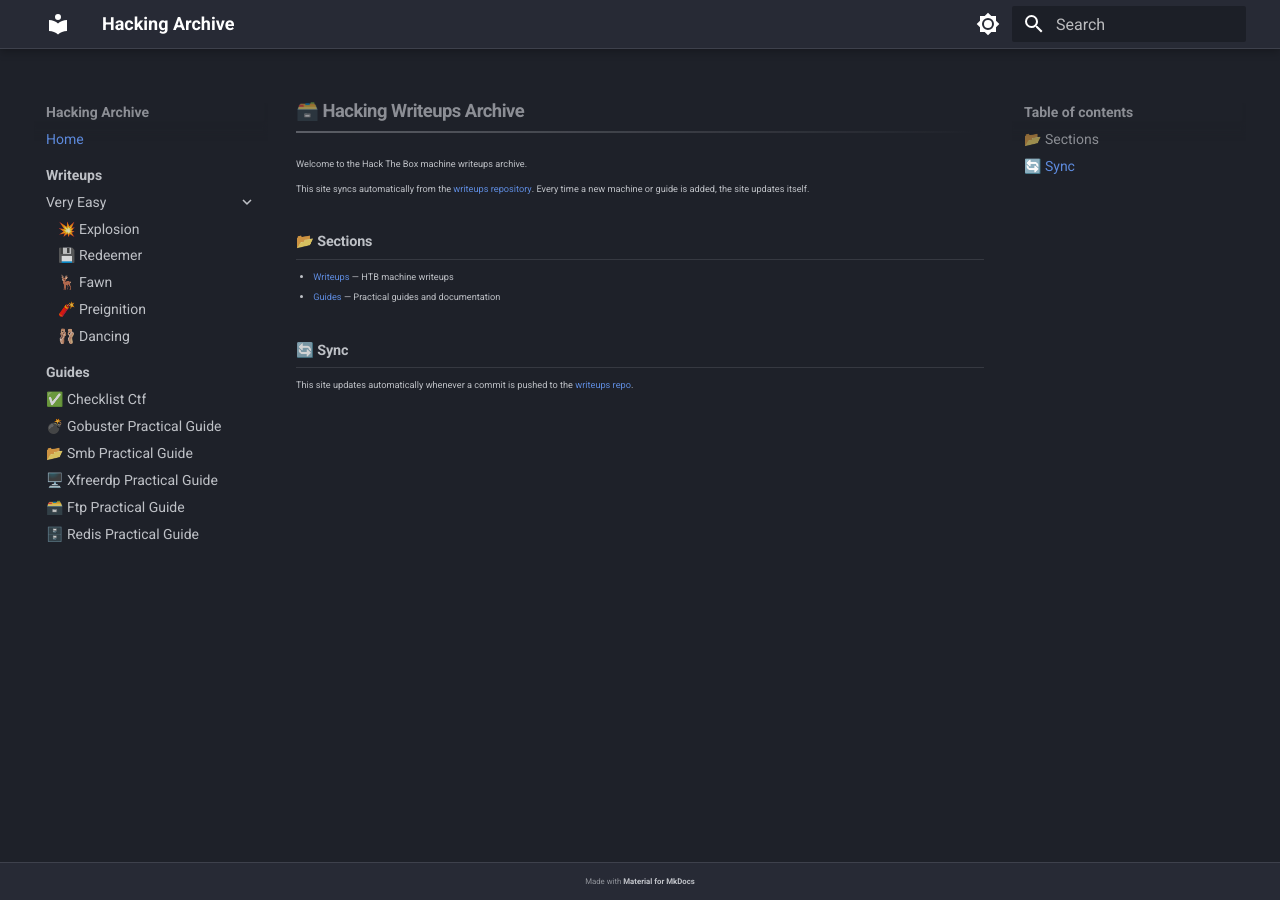
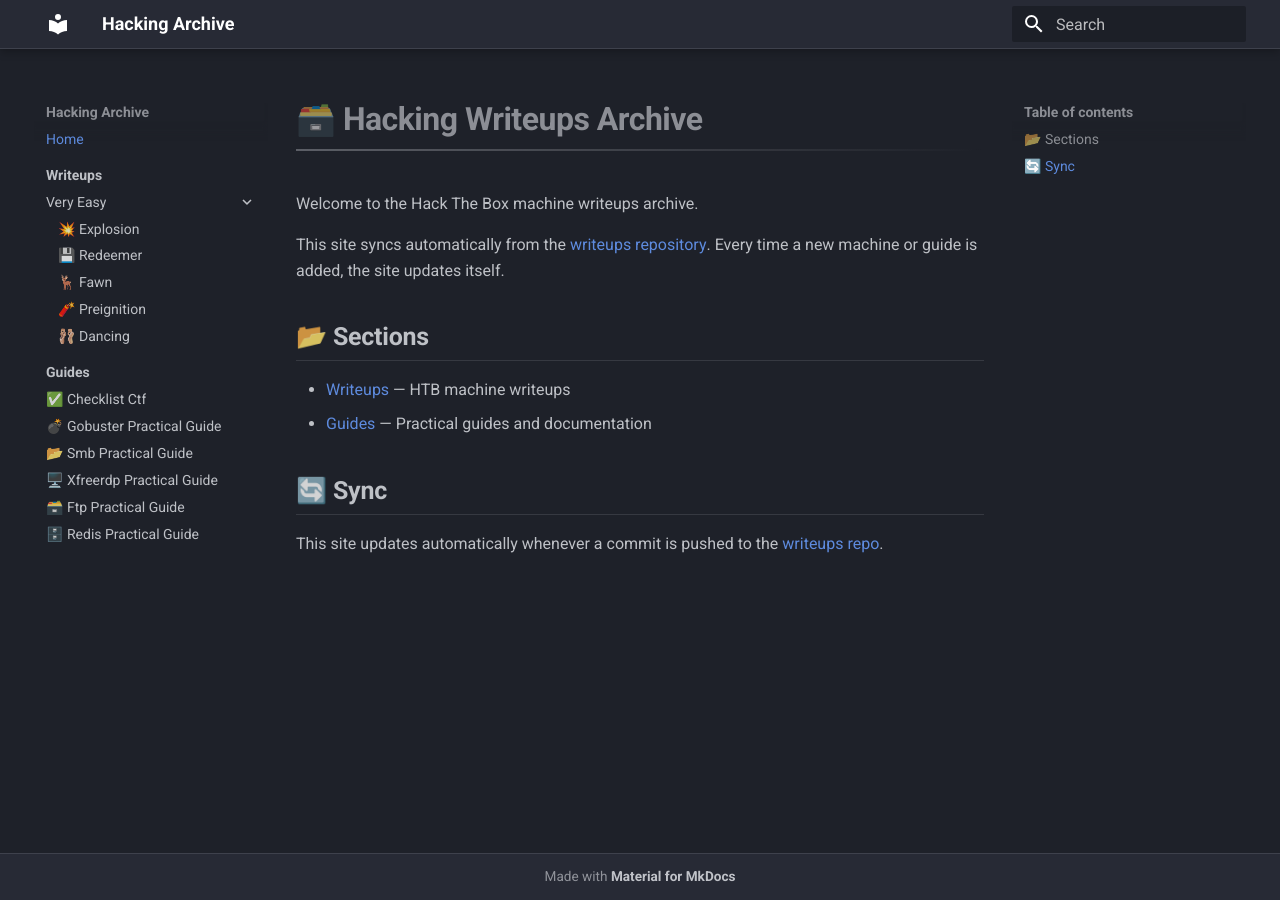
Before and after one commit to egz-dev/hacking-archive, an MkDocs documentation site: the page built from docs/index.md, in a window 1280 px wide. Built offline with MkDocs 1.6.1 and Material for MkDocs 9.7.7, drawn with Linux system fonts in a browser that asks for light colours.

Commit message:
Dark mode only (no light toggle) + restore original font size

```diff
--- a/docs/stylesheets/extra.css
+++ b/docs/stylesheets/extra.css
@@ -233,12 +233,6 @@
 }
 
 /* ========== TYPOGRAPHY ========== */
-/* Smaller base text */
-.md-typeset {
-  font-size: 0.92em;
-  line-height: 1.7;
-}
-
 /* Bold text with custom highlight color */
 .md-typeset strong {
   color: var(--md-accent-fg-color);
--- a/mkdocs.yml
+++ b/mkdocs.yml
@@ -9,15 +9,6 @@
     - scheme: slate
       primary: blue grey
       accent: indigo
-      toggle:
-        icon: material/brightness-7
-        name: Dark mode
-    - scheme: default
-      primary: blue grey
-      accent: indigo
-      toggle:
-        icon: material/brightness-4
-        name: Light mode
   features:
     - navigation.instant
     - navigation.tracking
```
